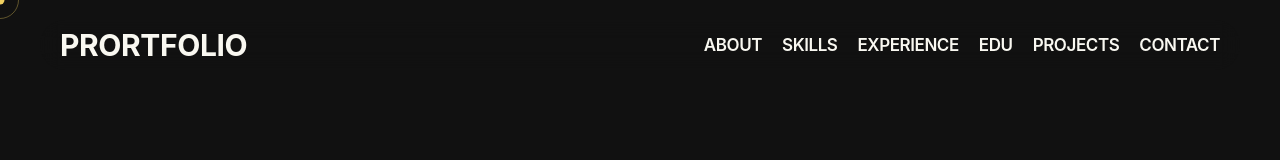
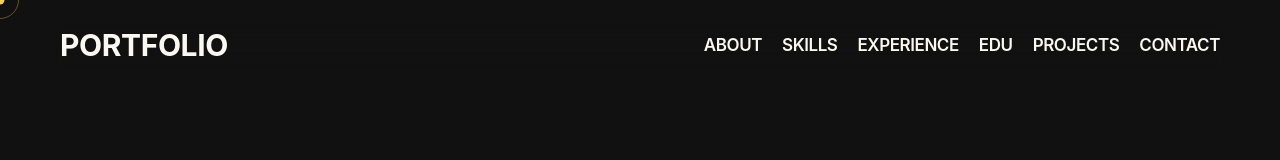
Before and after one commit to ganiyam/portfolio, a Next.js app: page / in a window 1280 px wide. Shown: the top 160 px of the page. Built offline with nearby package versions, Linux system fonts and the light colour scheme; a web font is replaced by a local one.

Commit message:
fix:오타수정

```diff
--- a/src/components/Nav.tsx
+++ b/src/components/Nav.tsx
@@ -23,7 +23,7 @@ export default function Nav() {
   return (
     <nav className="header_nav">
       <Link href="#" className="header_logo">
-        PRORTFOLIO
+        PORTFOLIO
       </Link>
 
       <ul className="header_nav_list">
```
